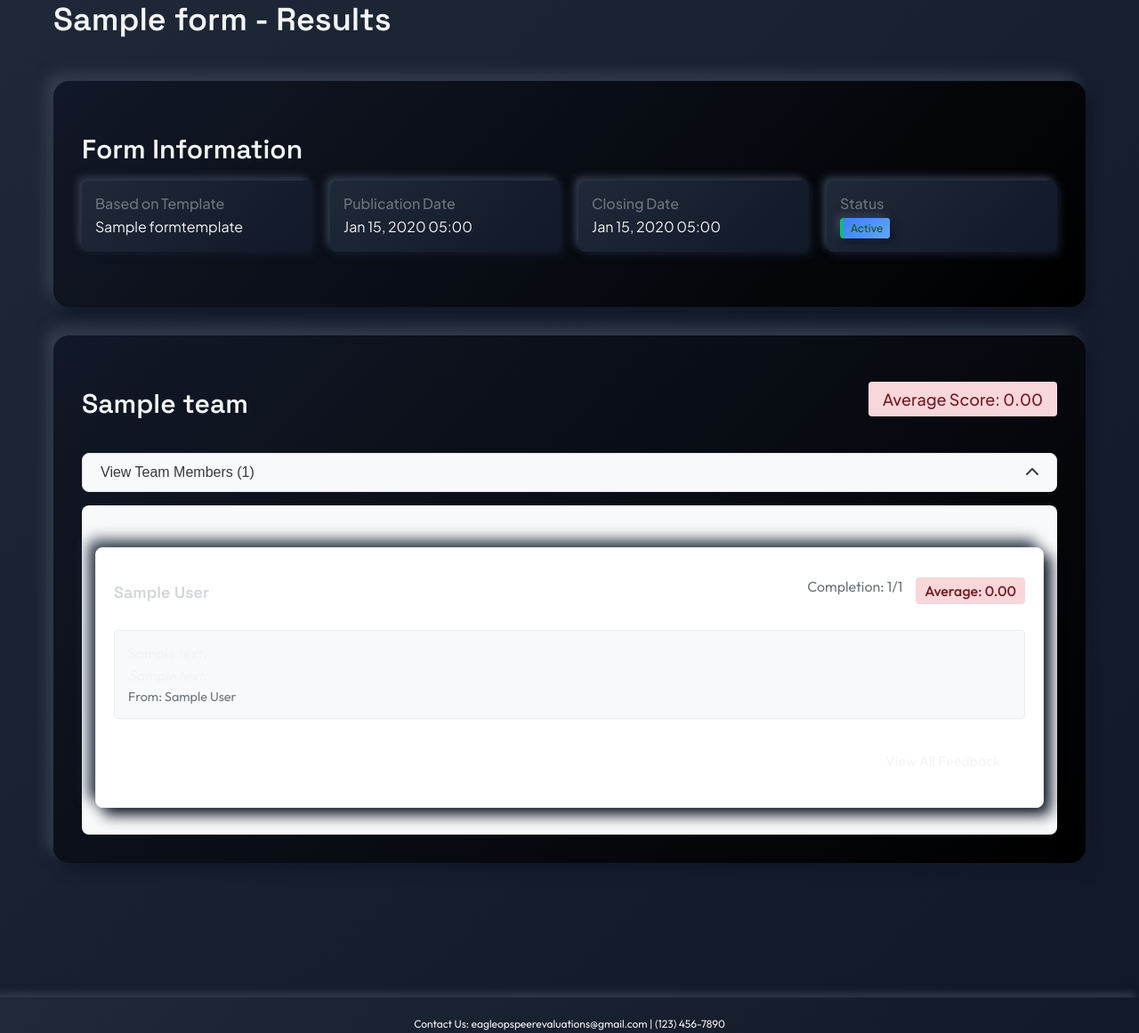
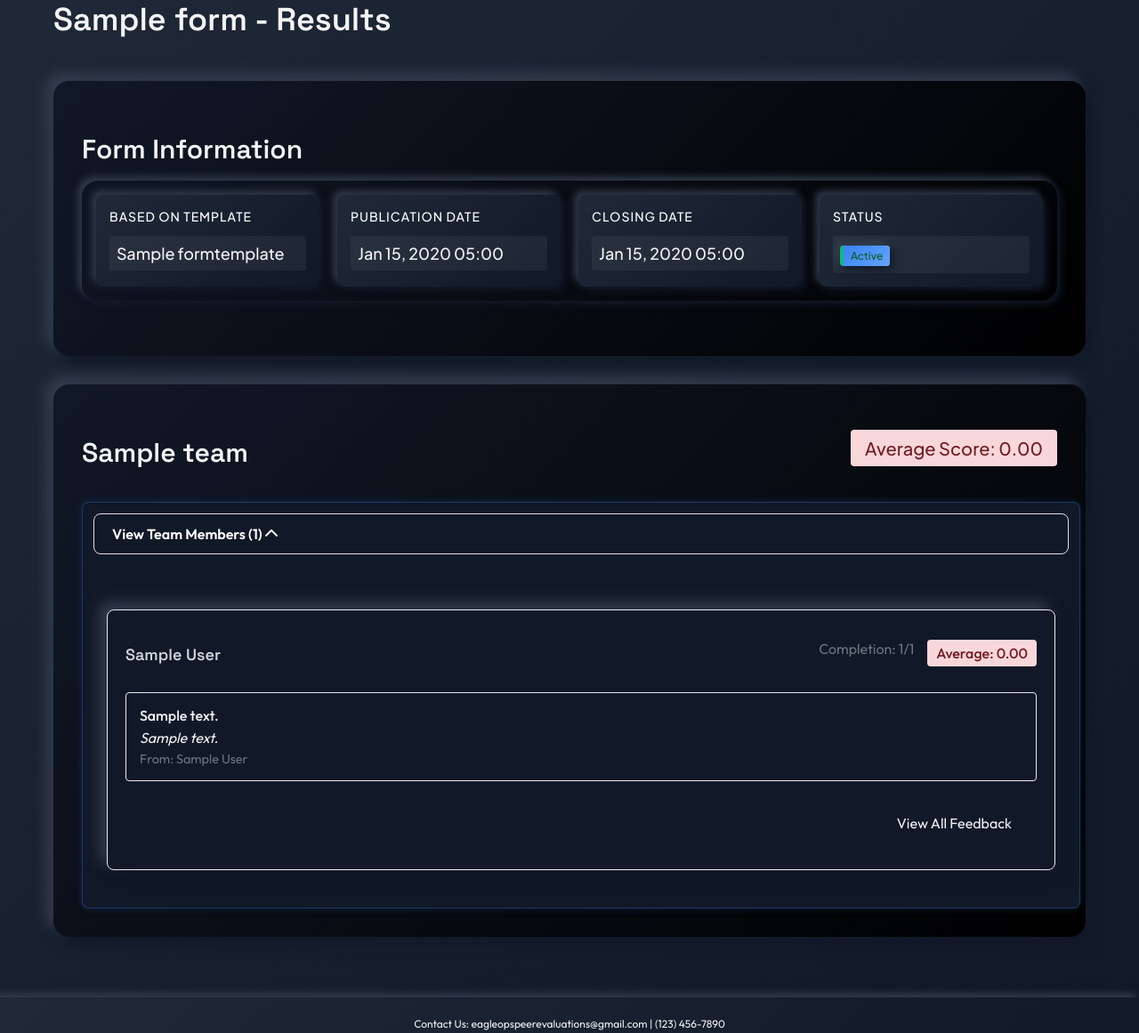
Before and after one commit to CSCI3364-Fall2025/BugBusters, a Django app: page /courses/1/forms/1/results/ in a window 1280 px wide, after a click that opens the changed part. Shown: the part 152-1313 px from the top of the page at 89% size. Run offline with Django 5.2, Linux system fonts and the light colour scheme; a user stored in the database is signed in; tables that the repository leaves empty hold one stand-in row (values such as "Sample post").

Commit message:
results text visable

```diff
--- a/EagleOps_Peer_Eval/static/css/styles.css
+++ b/EagleOps_Peer_Eval/static/css/styles.css
@@ -224,6 +224,117 @@ p {
                 inset -4px -4px 8px var(--neu-shadow-light);
 }
 
+/* ====== Form Information Section ====== */
+.info-grid {
+    display: grid;
+    grid-template-columns: repeat(auto-fit, minmax(250px, 1fr));
+    gap: var(--space-4);
+    background-color: var(--gradient-neutral);
+    padding: var(--space-4);
+    border-radius: var(--neu-radius);
+    box-shadow: 4px 4px 8px var(--neu-shadow-dark),
+                -4px -4px 8px var(--neu-shadow-light);
+}
+
+.info-item {
+    display: flex;
+    flex-direction: column;
+    gap: var(--space-2);
+}
+
+.info-item label {
+    color: var(--neutral-300);
+    font-size: var(--text-sm);
+    text-transform: uppercase;
+    letter-spacing: 1px;
+}
+
+.info-item .info-value {
+    color: var(--neutral-100);
+    font-weight: 500;
+    background-color: rgba(255, 255, 255, 0.05);
+    padding: var(--space-2);
+    border-radius: 4px;
+}
+
+.card-header {
+    background-color: rgba(30, 58, 138, 0.7); /* Solid semi-transparent navy blue */
+    padding: var(--space-4);
+    border-bottom: 1px solid rgba(59, 130, 246, 0.2);
+    color: var(--neutral-100); /* Ensure text is white */
+}
+
+.card {
+    background-color: #1e3a8a; /* Solid navy blue */
+    border-radius: var(--neu-radius);
+    box-shadow: 4px 4px 8px var(--neu-shadow-dark),
+                -4px -4px 8px var(--neu-shadow-light),
+                0 0 20px rgba(30, 58, 138, 0.5); /* Added glow effect */
+    margin-bottom: var(--space-4);
+    overflow: hidden;
+    color: var(--neutral-100); /* Ensure text is white */
+}
+
+/* ====== Team Members Dropdown ====== */
+.team-members-dropdown {
+    background-color: #111827;
+    border: 1px solid rgba(59, 130, 246, 0.3);
+    border-radius: 8px;
+    box-shadow:
+        0 0 10px rgba(59, 130, 246, 0.2),
+        0 4px 6px rgba(0, 0, 0, 0.1);
+    padding: 12px;
+    max-width: 1200px;  /* Increased width */
+    width: 100%;  /* Allow full width up to max-width */
+    transition: all 0.3s ease;
+}
+
+.team-members-dropdown:hover {
+    box-shadow:
+        0 0 15px rgba(59, 130, 246, 0.4),
+        0 6px 8px rgba(0, 0, 0, 0.2);
+    border-color: rgba(59, 130, 246, 0.5);
+}
+
+.team-members-dropdown .member-item {
+    color: var(--neutral-100);  /* Changed to pure white */
+    padding: 8px 12px;
+    border-bottom: 1px solid var(--neutral-700);
+    background-color: var(--neutral-800);  /* Dark background for items */
+    transition: background-color 0.2s ease;
+}
+
+.team-members-dropdown .member-item:last-child {
+    border-bottom: none;
+}
+
+.team-members-dropdown .member-item:hover {
+    background-color: rgba(59, 130, 246, 0.1);
+    color: var(--neutral-100);
+}
+
+/* ====== View Team Members Button ====== */
+.view-team-members-btn {
+    background-color: var(--gradient-neutral);
+    color: var(--neutral-100);
+    border: none;
+    border-radius: var(--neu-radius);
+    padding: var(--space-2) var(--space-4);
+    box-shadow: 4px 4px 8px var(--neu-shadow-dark),
+                -4px -4px 8px var(--neu-shadow-light);
+    transition: var(--neu-transition);
+    display: inline-flex;
+    align-items: center;
+    gap: var(--space-2);
+}
+
+.view-team-members-btn:hover {
+    transform: var(--neu-hover-transform);
+    box-shadow: 6px 6px 12px var(--neu-shadow-dark),
+                -6px -6px 12px var(--neu-shadow-light);
+    color: var(--primary-light);
+}
+
 /* ====== Enhanced Course Selector ====== */
 .course-selector {
     margin: 0 var(--space-2);
@@ -240,7 +351,7 @@ p {
                 inset -4px -4px 8px var(--neu-shadow-light);
     color: var(--neutral-100);
     cursor: pointer;
-    min-width: 180px;
+    min-width: 250px;
     transition: var(--neu-transition);
     appearance: none;
     -webkit-appearance: none;
--- a/EagleOps_Peer_Eval/templates/form_results.html
+++ b/EagleOps_Peer_Eval/templates/form_results.html
@@ -162,6 +162,7 @@
         max-width: 1200px;
         margin: 0 auto;
         padding: 20px;
+        font-family: var(--font-primary), sans-serif;
     }
 
     .page-header {
@@ -194,7 +195,7 @@
     }
 
     .info-item {
-        background-color: #f8f9fa;
+        background-color: #111827;
         padding: 15px;
         border-radius: 8px;
     }
@@ -203,11 +204,11 @@
         display: block;
         font-weight: 500;
         margin-bottom: 5px;
-        color: #6c757d;
+        color: #ffffff;
     }
 
     .info-value {
-        font-size: 16px;
+        font-size: 18px;
     }
 
     .team-header {
@@ -218,7 +219,7 @@
     }
 
     .team-score {
-        font-size: 18px;
+        font-size: 20px;
         font-weight: 500;
         padding: 8px 16px;
         border-radius: 4px;
@@ -231,18 +232,16 @@
     .dropdown-toggle {
         width: 100%;
         padding: 12px 20px;
-        background-color: #f8f9fa;
+        background-color: #111827;
         border: 1px solid #dee2e6;
         border-radius: 8px;
         text-align: left;
-        font-size: 16px;
-        font-weight: 500;
-        color: #343a40;
         cursor: pointer;
-        display: flex;
-        justify-content: space-between;
-        align-items: center;
-        transition: background-color 0.2s;
+        font-weight: 600;
+        transition: background-color 0.3s ease;
+        color: #ffffff;
+        font-family: var(--font-secondary), sans-serif;
+        font-size: 16px; /* Increased from default */
     }
 
     .dropdown-toggle:hover {
@@ -260,7 +259,7 @@
     .team-members {
         margin-top: 15px;
         padding: 15px;
-        background-color: #f8f9fa;
+        background-color: #111827;
         border-radius: 8px;
     }
 
@@ -273,7 +272,7 @@
     }
 
     .member-card {
-        background: #fff;
+        background: #111827;
         border: 1px solid #e9ecef;
         border-radius: 8px;
         padding: 20px;
@@ -285,6 +284,9 @@
         justify-content: space-between;
         align-items: center;
         margin-bottom: 15px;
+    }
+    .member-header h3 {
+        font-size: 18px;
     }
 
     .member-stats {
@@ -303,7 +305,7 @@
     }
 
     .preview-feedback {
-        background: #f8f9fa;
+        background: #111827;
         border: 1px solid #e9ecef;
         border-radius: 4px;
         padding: 15px;
@@ -337,7 +339,7 @@
 
     .score-medium {
         background-color: #fff3cd;
-        color: #856404;
+        color: #fccf47;
     }
 
     .score-low {
@@ -373,6 +375,7 @@
     .question-text {
         flex: 1;
         margin-right: 20px;
+        color: #ffff;
     }
 
     .score-display {
@@ -385,6 +388,7 @@
 
     .text-feedback {
         margin-top: 30px;
+        color: #ffff;
     }
 
     .feedback-item {
```
